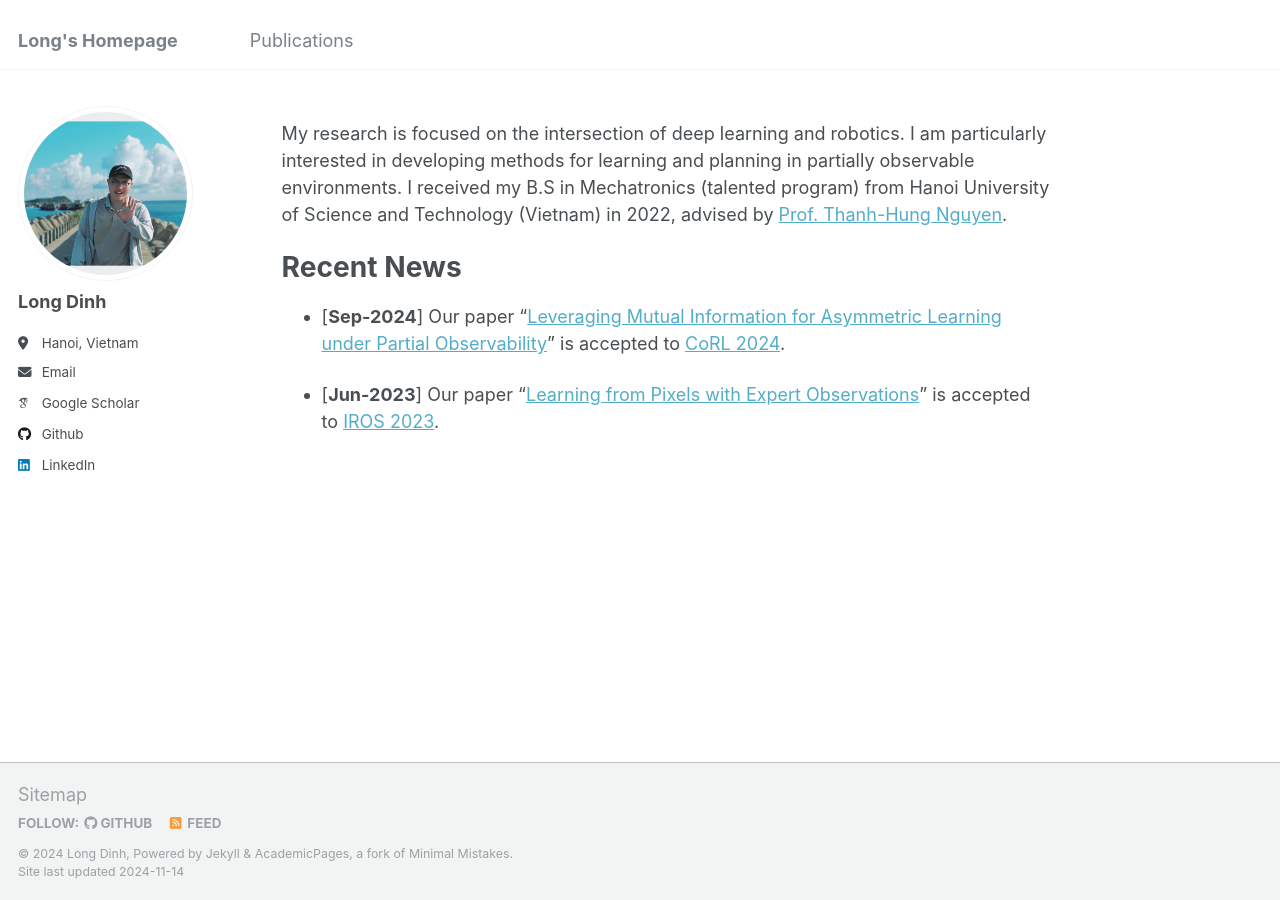
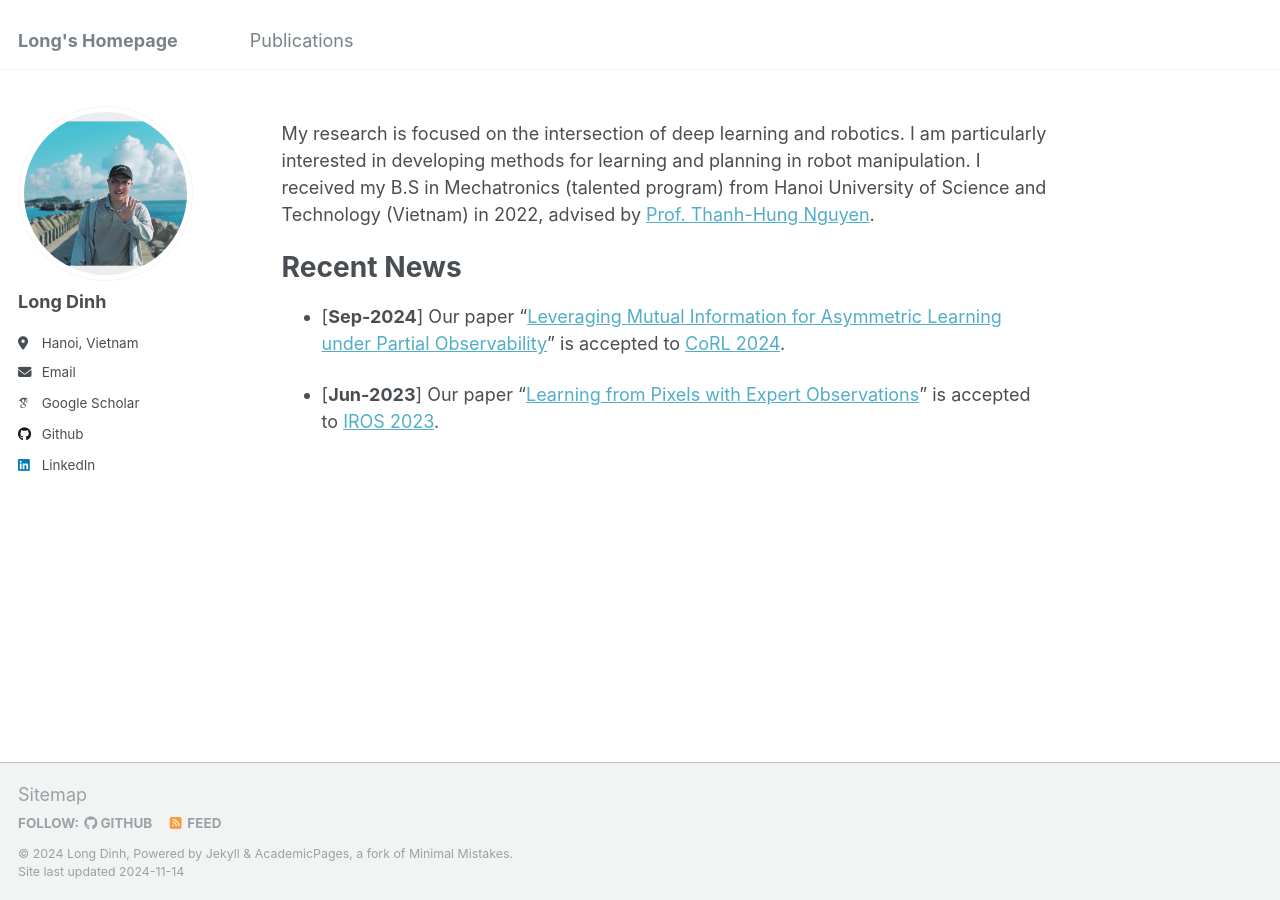
Before and after one commit to Longdvt/longdinh.github.io, a Jekyll site: the page built from _pages/about.md, in a window 1280 px wide. Built offline with Jekyll 4.4.1, drawn with Linux system fonts in a browser that asks for light colours; some web fonts are replaced.

Commit message:
minor change

```diff
--- a/_pages/about.md
+++ b/_pages/about.md
@@ -7,7 +7,7 @@ redirect_from:
   - /about.html
 ---
 
-My research is focused on the intersection of deep learning and robotics. I am particularly interested in developing methods for learning and planning in partially observable environments. I received my B.S in Mechatronics (talented program) from Hanoi University of Science and Technology (Vietnam) in 2022, advised by [Prof. Thanh-Hung Nguyen](https://sites.google.com/view/thanhhungnguyen).
+My research is focused on the intersection of deep learning and robotics. I am particularly interested in developing methods for learning and planning in robot manipulation. I received my B.S in Mechatronics (talented program) from Hanoi University of Science and Technology (Vietnam) in 2022, advised by [Prof. Thanh-Hung Nguyen](https://sites.google.com/view/thanhhungnguyen).
 
 Recent News
 ======
```
